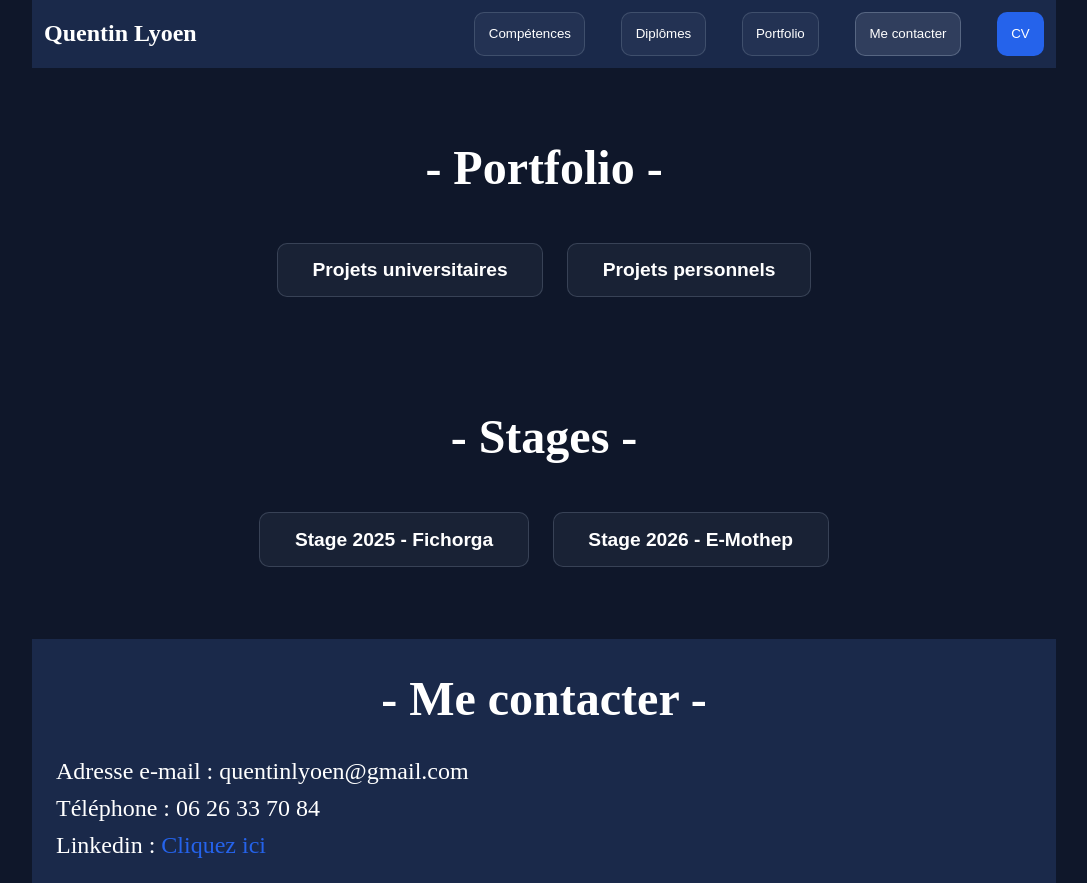
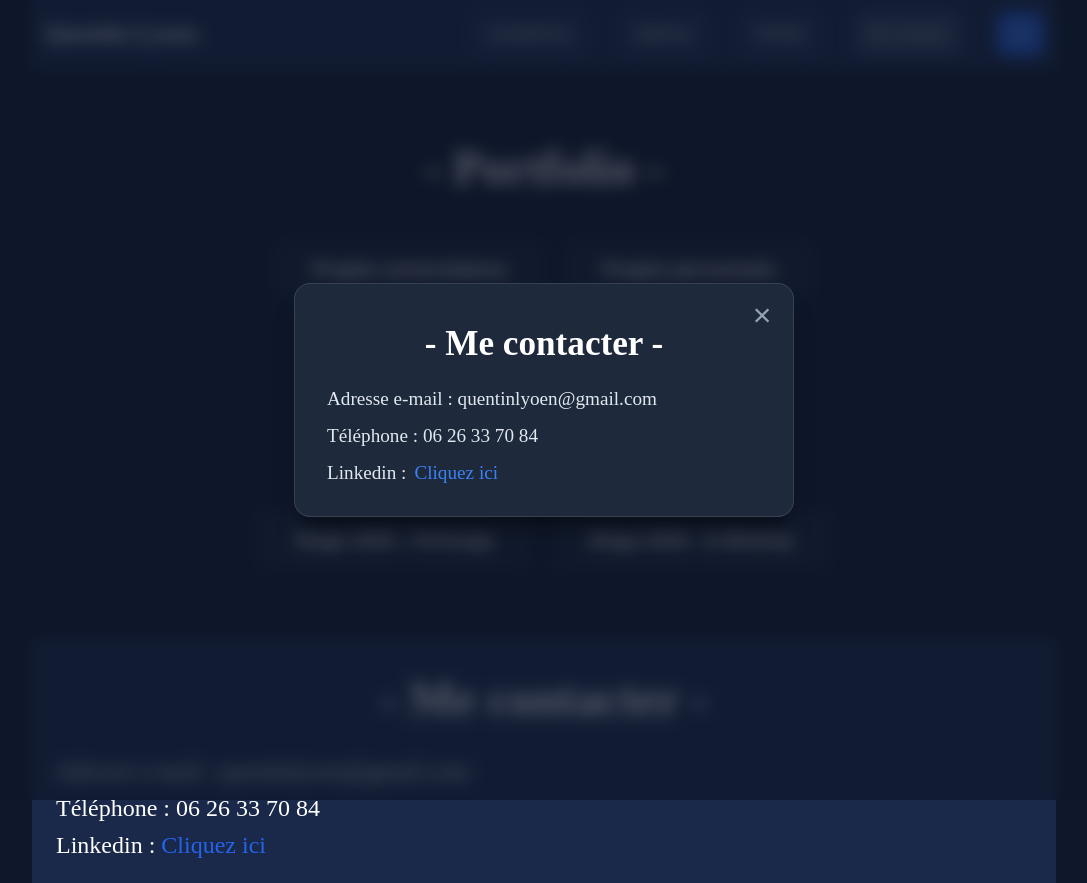
Before and after one commit to Quentin-Lyoen/quentin-lyoen, an Angular app: page /portfolio in a window 1280 px wide. Both pictures are taken after a click on the button "Me contacter". Shown: the whole page, without its empty margins (96-1183 px from the left). Built offline with nearby package versions, Linux system fonts and the light colour scheme.

Commit message:
feat: add navigation bar component and contact modal functionality to app shell

```diff
--- a/src/app/app.component.html
+++ b/src/app/app.component.html
@@ -1,5 +1,14 @@
-<app-navigation-bar />
+<app-navigation-bar (contactClick)="showContactModal = true" />
 
 <router-outlet class="router"></router-outlet>
 
 <app-footer />
+
+@if (showContactModal) {
+    <div class="modal-overlay" (click)="showContactModal = false">
+        <div class="modal-content" (click)="$event.stopPropagation()">
+            <button class="close-btn" (click)="showContactModal = false">&times;</button>
+            <app-footer />
+        </div>
+    </div>
+}
--- a/src/app/app.component.scss
+++ b/src/app/app.component.scss
@@ -4,3 +4,116 @@
     align-items: center;
     min-height: 100vh;
 }
+
+.modal-overlay {
+    position: fixed;
+    top: 0;
+    left: 0;
+    width: 100vw;
+    height: 100vh;
+    background-color: rgba(15, 23, 42, 0.7);
+    backdrop-filter: blur(8px);
+    display: flex;
+    align-items: center;
+    justify-content: center;
+    z-index: 1000;
+    opacity: 0;
+    animation: fadeIn 0.3s forwards ease-out;
+}
+
+.modal-content {
+    background-color: #1e293b;
+    border: 1px solid rgba(148, 163, 184, 0.2);
+    border-radius: 16px;
+    padding: 2.5rem 2rem 2rem 2rem;
+    position: relative;
+    max-width: 500px;
+    width: 90%;
+    box-shadow: 0 20px 25px -5px rgba(0, 0, 0, 0.3), 0 10px 10px -5px rgba(0, 0, 0, 0.2);
+    transform: scale(0.9);
+    animation: scaleUp 0.3s forwards cubic-bezier(0.34, 1.56, 0.64, 1);
+
+    ::ng-deep app-footer {
+        width: 100% !important;
+        background-color: transparent !important;
+        margin-top: 0 !important;
+        display: block !important;
+
+        h1 {
+            margin-top: 0;
+            font-size: 2.2em;
+            color: white;
+            text-align: center;
+        }
+
+        ul {
+            padding: 0;
+            margin: 1.5rem 0 0 0;
+            display: flex;
+            flex-direction: column;
+            gap: 15px;
+            font-size: 1.2em;
+            list-style: none;
+
+            li {
+                margin-bottom: 0;
+                color: #e2e8f0;
+                display: flex;
+                flex-wrap: wrap;
+                align-items: center;
+                gap: 8px;
+            }
+
+            a {
+                color: #3b82f6;
+                text-decoration: none;
+                font-weight: 500;
+                transition: color 0.2s;
+
+                &:hover {
+                    color: #60a5fa;
+                    text-decoration: underline;
+                    cursor: pointer;
+                }
+            }
+        }
+    }
+}
+
+.close-btn {
+    position: absolute;
+    top: 15px;
+    right: 15px;
+    background: none;
+    border: none;
+    color: #94a3b8;
+    font-size: 2rem;
+    cursor: pointer;
+    line-height: 1;
+    transition: color 0.2s, transform 0.2s;
+    padding: 0;
+    display: flex;
+    align-items: center;
+    justify-content: center;
+    width: 32px;
+    height: 32px;
+    border-radius: 50%;
+
+    &:hover {
+        color: white;
+        background-color: rgba(255, 255, 255, 0.05);
+        transform: rotate(90deg);
+    }
+}
+
+@keyframes fadeIn {
+    to {
+        opacity: 1;
+    }
+}
+
+@keyframes scaleUp {
+    to {
+        transform: scale(1);
+    }
+}
--- a/src/app/app.component.ts
+++ b/src/app/app.component.ts
@@ -1,4 +1,4 @@
-import { Component } from '@angular/core';
+import { Component, HostListener } from '@angular/core';
 import { RouterOutlet } from '@angular/router';
 import { NavigationBarComponent } from "./components/navigation-bar/navigation-bar.component";
 import { FooterComponent } from "./components/footer/footer.component";
@@ -11,4 +11,12 @@ import { FooterComponent } from "./components/footer/footer.component";
 })
 export class AppComponent {
   title = 'portfolio';
+  showContactModal = false;
+
+  @HostListener('document:keydown.escape', ['$event'])
+  onEscapeKey(event: KeyboardEvent) {
+    if (this.showContactModal) {
+      this.showContactModal = false;
+    }
+  }
 }
--- a/src/app/components/navigation-bar/navigation-bar.component.html
+++ b/src/app/components/navigation-bar/navigation-bar.component.html
@@ -3,6 +3,6 @@
     <button routerLink="skills">Compétences</button>
     <button routerLink="degree">Diplômes</button>
     <button routerLink="portfolio">Portfolio</button>
-    <button>Me contacter</button>
+    <button (click)="contactClick.emit()">Me contacter</button>
     <button class="cv" (click)="openCV()">CV</button>
 </div>
--- a/src/app/components/navigation-bar/navigation-bar.component.ts
+++ b/src/app/components/navigation-bar/navigation-bar.component.ts
@@ -1,5 +1,5 @@
-import { Component, inject } from "@angular/core";
-import { Router, RouterLink } from "@angular/router";
+import { Component, Output, EventEmitter } from "@angular/core";
+import { RouterLink } from "@angular/router";
 
 @Component({
     selector: 'app-navigation-bar',
@@ -8,6 +8,8 @@ import { Router, RouterLink } from "@angular/router";
     imports: [RouterLink],
 })
 export class NavigationBarComponent {
+    @Output() public contactClick = new EventEmitter<void>();
+
     public openCV(): void {
         window.open('https://drive.google.com/drive/folders/1PDGnXR3ES0e_Zm8LQcidAw9oCWyOr2hK?usp=sharing', '_blank');
     }
```
